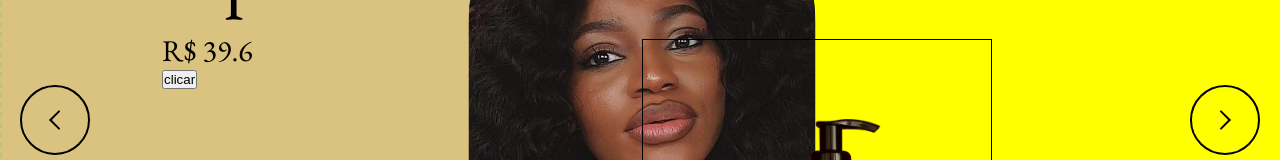
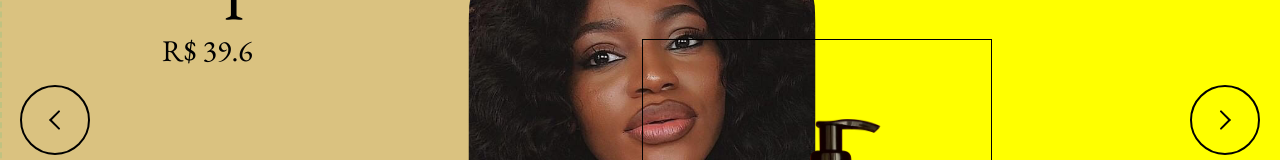
Before and after one commit to severidade/trybe_exercises_front_end, a React (Create React App) app in the folder 10_02_Componentes_React/bem-dito-app/: page / in a window 1280 px wide. Shown: the part 300-460 px from the top of the page. Built offline with nearby package versions, Linux system fonts and the light colour scheme.

Commit message:
iniciando testes com trasicoes

```diff
--- a/10_02_Componentes_React/bem-dito-app/src/componentes/ProductsSlider.css
+++ b/10_02_Componentes_React/bem-dito-app/src/componentes/ProductsSlider.css
@@ -113,7 +113,7 @@ li[class^="product"] {
   align-content: center;
   position: relative;
   background-color: yellow;
-  transition: 500ms;
+  transition: background ease-in 1000ms;
   /* transition-delay: 100ms; */
 }
 li[class^="product"].highlight{
@@ -159,15 +159,16 @@ li[class^="product"].highlight{
   border-radius: 186px 186px 60px 60px;
   object-position: 50%;
   transform: translateX(-50%);
-  transition: ease-in ;
+  /* transition: ease-in ;
   transition-duration: 1s;
-  transition-delay: 1s;
+  transition-delay: 1s; */
+  transition: object-position ease-in 1000ms;
 }
 
 li[class^="product"].highlight img.fundo{
   /* background-color: turquoise;
   border-radius: 0; */
-  object-position: 30%;
+  object-position: 40%;
 }
 
 .img_product_conteiner .produto {
--- a/10_02_Componentes_React/bem-dito-app/src/componentes/ProductsSlider.jsx
+++ b/10_02_Componentes_React/bem-dito-app/src/componentes/ProductsSlider.jsx
@@ -24,7 +24,7 @@ class Products extends Component {
       // $("#slider_galery ol li:eq(1)").addClass("highlight");
 
 
-      $("#slider_galery ol").css({'width':'99999%'}).animate({'left':-liWidth }, 0, function(){
+      $("#slider_galery ol").css({'width':'99999%'}).animate({'left':-liWidth }, 1500, function(){
         $("#slider_galery ol li:eq(1)").addClass("highlight");
         $("#slider_galery ol li").last().after($("#slider_galery ol li").first());
         $(this).css({'left':'0', 'width': liWidth});
@@ -43,7 +43,7 @@ class Products extends Component {
 
       // $("#slider_galery ol li:eq(0)").addClass("highlight");
 
-      $("#slider_galery ol").css({'width': '99999%', 'margin-left': -liWidth}).animate({left:liWidth}, 0, function(){
+      $("#slider_galery ol").css({'width': '99999%', 'margin-left': -liWidth}).animate({left:liWidth}, 1500, function(){
         $("#slider_galery ol li:eq(0)").addClass("highlight");
         $(this).css({'left': '0', 'width': liWidth, 'margin-left': '0'});
 
@@ -84,7 +84,6 @@ class Products extends Component {
                   <h3 className="product_line"> {` ${item.product_line} `} </h3>
                   <h1 className="product_name"> {` ${item.product} `} </h1>
                   <h2 className="price">{` R$ ${item.price} `} </h2>
-                  <button className="button">clicar</button>
                 </div>
                 <div className="main-content">
                   <div className="highlight_info"> {` ${item.highlight_info}`} </div>
```
